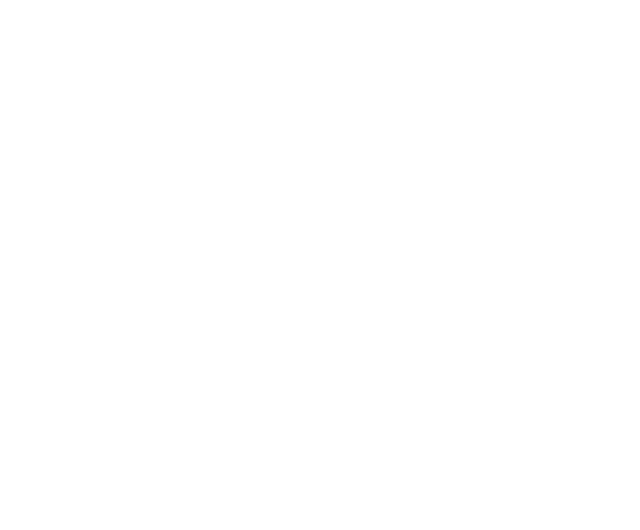
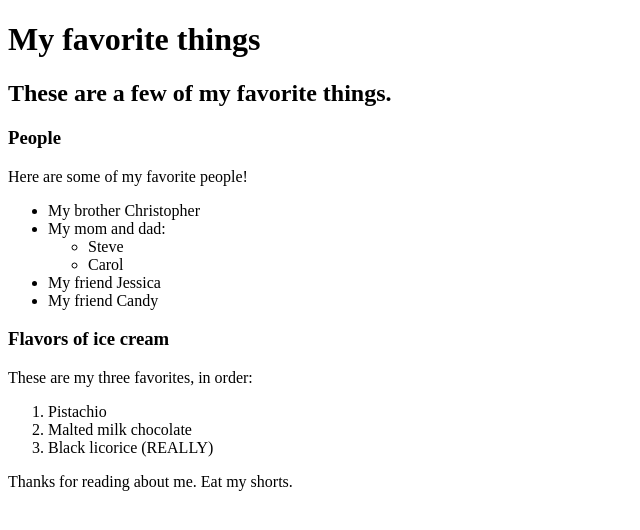
Before and after one commit to kstrom2017/my-first-webpage, a plain HTML site: page favorite-things.html in a window 1280 px wide. Shown: the whole page, without its empty margins (0-640 px from the left). Drawn offline with Linux system fonts and the light colour scheme.

```diff
--- a/favorite-things.html
+++ b/favorite-things.html
@@ -0,0 +1,33 @@
+<!DOCTYPE html>
+<html>
+  <head>
+    <title>Michael's favorite things</title>
+  </head>
+  <body>
+    <h1>My favorite things</h1>
+    <h2>These are a few of my favorite things.</h2>
+    <h3>People</h3>
+    <p>Here are some of my favorite people!</p>
+    <ul>
+      <li>My brother Christopher</li>
+      <li>My mom and dad:
+        <ul>
+          <li>Steve</li>
+          <li>Carol</li>
+        </ul>
+      </li>
+      <li>My friend Jessica</li>
+      <li>My friend Candy</li>
+    </ul>
+
+    <h3>Flavors of ice cream</h3>
+    <p>These are my three favorites, in order:</p>
+    <ol>
+      <li>Pistachio</li>
+      <li>Malted milk chocolate</li>
+      <li>Black licorice (REALLY)</li>
+    </ol>
+
+    <p>Thanks for reading about me. Eat my shorts.</p>
+  </body>
+</html>
```
Also changed, not shown: my-first-webpage.html (+9 -3 lines), images/murica.jpg (added).
